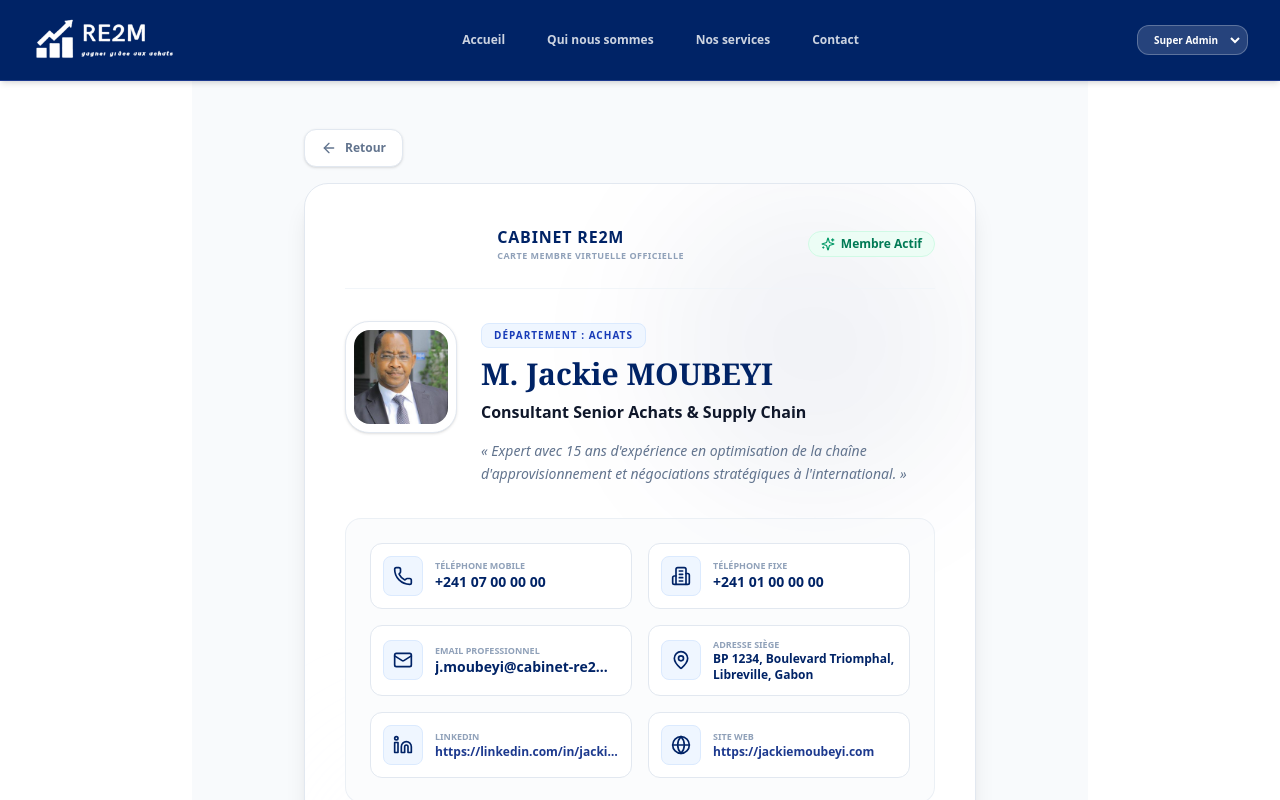
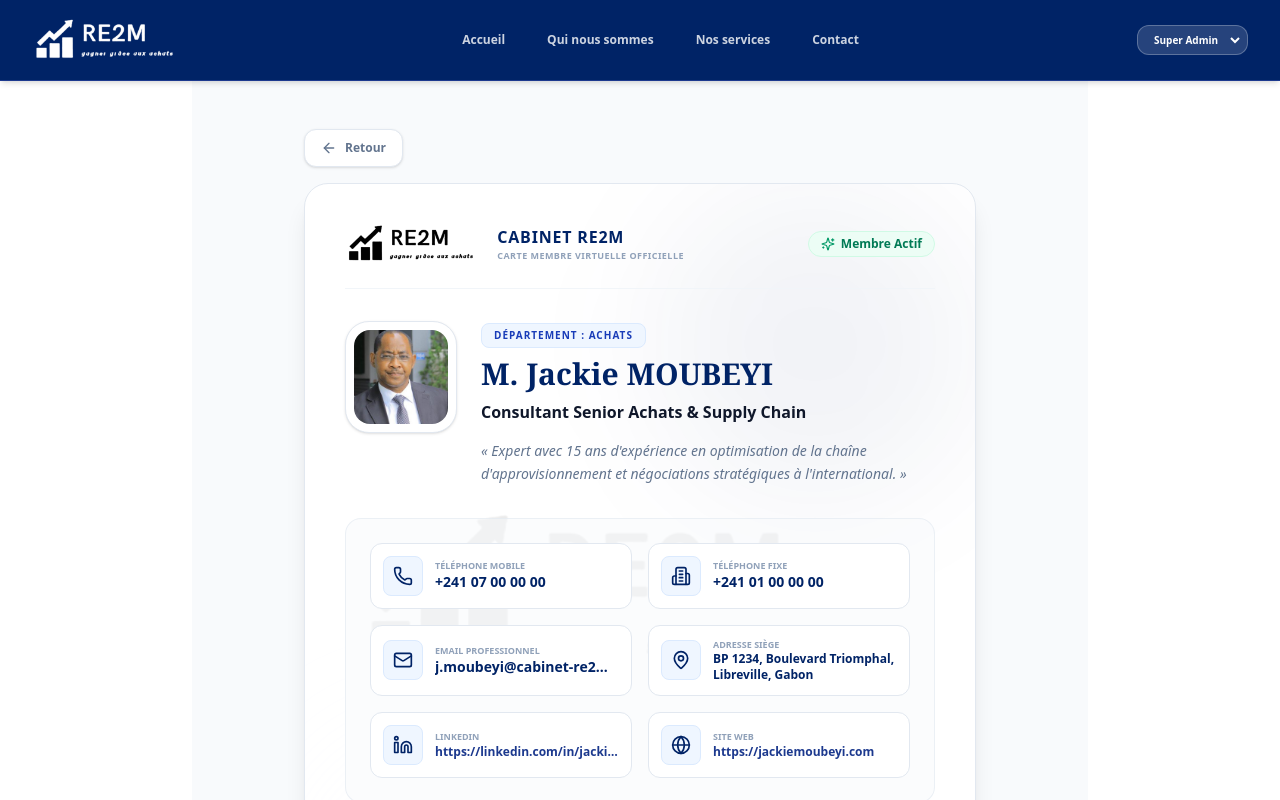
Before and after one commit to Devsokens/re2m-project, a React (Vite) app: page / in a window 1280 px wide. Both pictures are taken after a click on the button "Lancer la démo des Cartes Virtuelles". Shown: the top 800 px of the page. Built offline with nearby package versions, Linux system fonts and the light colour scheme; a web font is replaced by a local one.

Commit message:
feat: use blue logo2.png for profile card watermark, header brand logo, and profile photo fallback

```diff
--- a/src/components/card/MemberCardPublic.tsx
+++ b/src/components/card/MemberCardPublic.tsx
@@ -66,7 +66,7 @@
 
         {/* Subtle Watermark Logo in Card Background */}
         <div className="absolute inset-0 flex items-center justify-center pointer-events-none select-none opacity-[0.08] z-0">
-          <img src="/logo1.png" alt="Cabinet RE2M Watermark" className="w-[85%] h-auto object-contain max-h-[85%]" />
+          <img src="/logo2.png" alt="Cabinet RE2M Watermark" className="w-[85%] h-auto object-contain max-h-[85%]" />
         </div>
 
         {/* Background Subtle Gradient Lighting (Matching Frontend Theme) */}
@@ -77,7 +77,7 @@
         <div className="flex flex-col sm:flex-row items-center justify-between gap-4 border-b border-slate-100 pb-6 relative z-10">
           <div className="flex items-center gap-3.5">
             <div className="flex items-center justify-center shrink-0">
-              <img src="/logo1.png" alt="Cabinet RE2M Logo" className="h-10 w-auto object-contain" />
+              <img src="/logo2.png" alt="Cabinet RE2M Logo" className="h-10 w-auto object-contain" />
             </div>
             <div>
               <h2 className="font-sans text-base font-black text-[#002366] tracking-wider uppercase">
@@ -103,7 +103,7 @@
           {/* Avatar Badge with Member Photo (or Cabinet Logo fallback) */}
           <div className="w-24 h-24 sm:w-28 sm:h-28 rounded-3xl overflow-hidden border border-slate-200 shadow-sm shrink-0 bg-white flex items-center justify-center p-2 relative z-10">
             <img
-              src={member.photo || "/logo1.png"}
+              src={member.photo || "/logo2.png"}
               alt={member.photo ? `${member.firstName} ${member.lastName}` : "Cabinet RE2M Logo"}
               className={`w-full h-full ${member.photo ? 'object-cover rounded-2xl' : 'object-contain'}`}
             />
```
